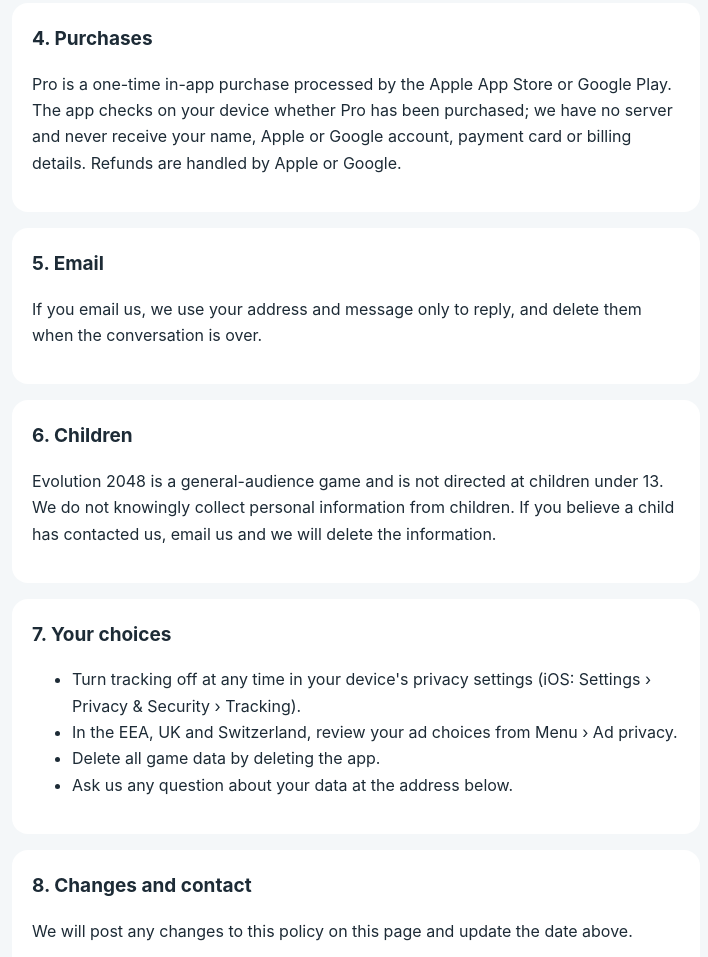
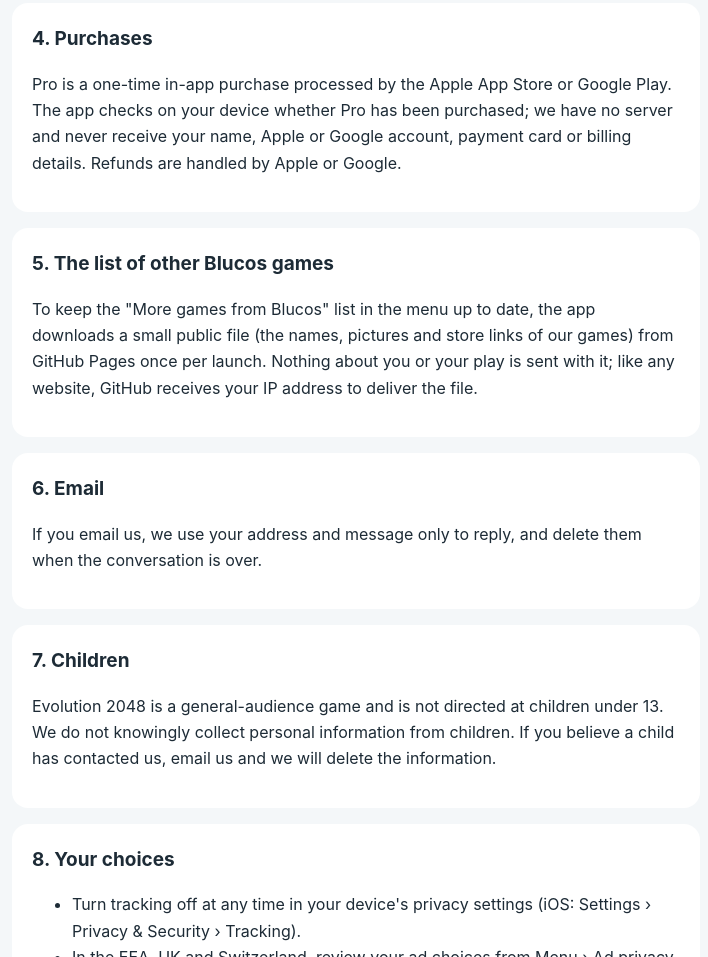
Before and after one commit to makitbig/evolution2048, a plain HTML site: page privacy.html in a window 1280 px wide. Shown: the part 1843-2800 px from the top of the page, without its empty margins (284-992 px from the left). Drawn offline with Linux system fonts and the light colour scheme.

Commit message:
Update support and privacy pages

```diff
--- a/privacy.html
+++ b/privacy.html
@@ -9,7 +9,7 @@
 <body>
   <header>
     <h1>Privacy Policy</h1>
-    <p>Evolution 2048 · Effective November 1, 2026 · Updated November 13, 2026</p>
+    <p>Evolution 2048 · Effective November 1, 2026 · Updated November 15, 2026</p>
   </header>
   <main>
     <section>
@@ -57,17 +57,22 @@
     </section>
 
     <section>
-      <h2>5. Email</h2>
+      <h2>5. The list of other Blucos games</h2>
+      <p>To keep the "More games from Blucos" list in the menu up to date, the app downloads a small public file (the names, pictures and store links of our games) from GitHub Pages once per launch. Nothing about you or your play is sent with it; like any website, GitHub receives your IP address to deliver the file.</p>
+    </section>
+
+    <section>
+      <h2>6. Email</h2>
       <p>If you email us, we use your address and message only to reply, and delete them when the conversation is over.</p>
     </section>
 
     <section>
-      <h2>6. Children</h2>
+      <h2>7. Children</h2>
       <p>Evolution 2048 is a general-audience game and is not directed at children under 13. We do not knowingly collect personal information from children. If you believe a child has contacted us, email us and we will delete the information.</p>
     </section>
 
     <section>
-      <h2>7. Your choices</h2>
+      <h2>8. Your choices</h2>
       <ul>
         <li>Turn tracking off at any time in your device's privacy settings (iOS: Settings › Privacy &amp; Security › Tracking).</li>
         <li>In the EEA, UK and Switzerland, review your ad choices from Menu › Ad privacy.</li>
@@ -77,7 +82,7 @@
     </section>
 
     <section>
-      <h2>8. Changes and contact</h2>
+      <h2>9. Changes and contact</h2>
       <p>We will post any changes to this policy on this page and update the date above.</p>
       <p>Blucos · <a href="mailto:blucos.games@gmail.com">blucos.games@gmail.com</a></p>
     </section>
```
